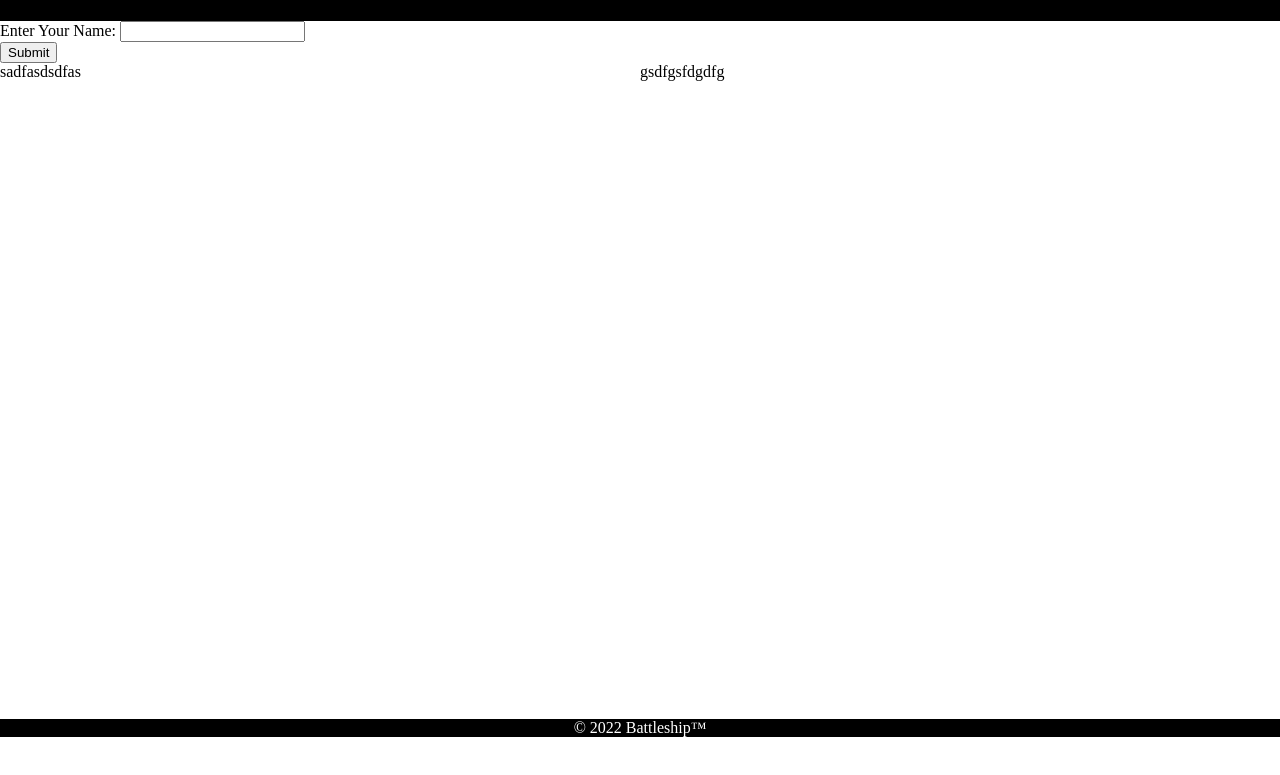
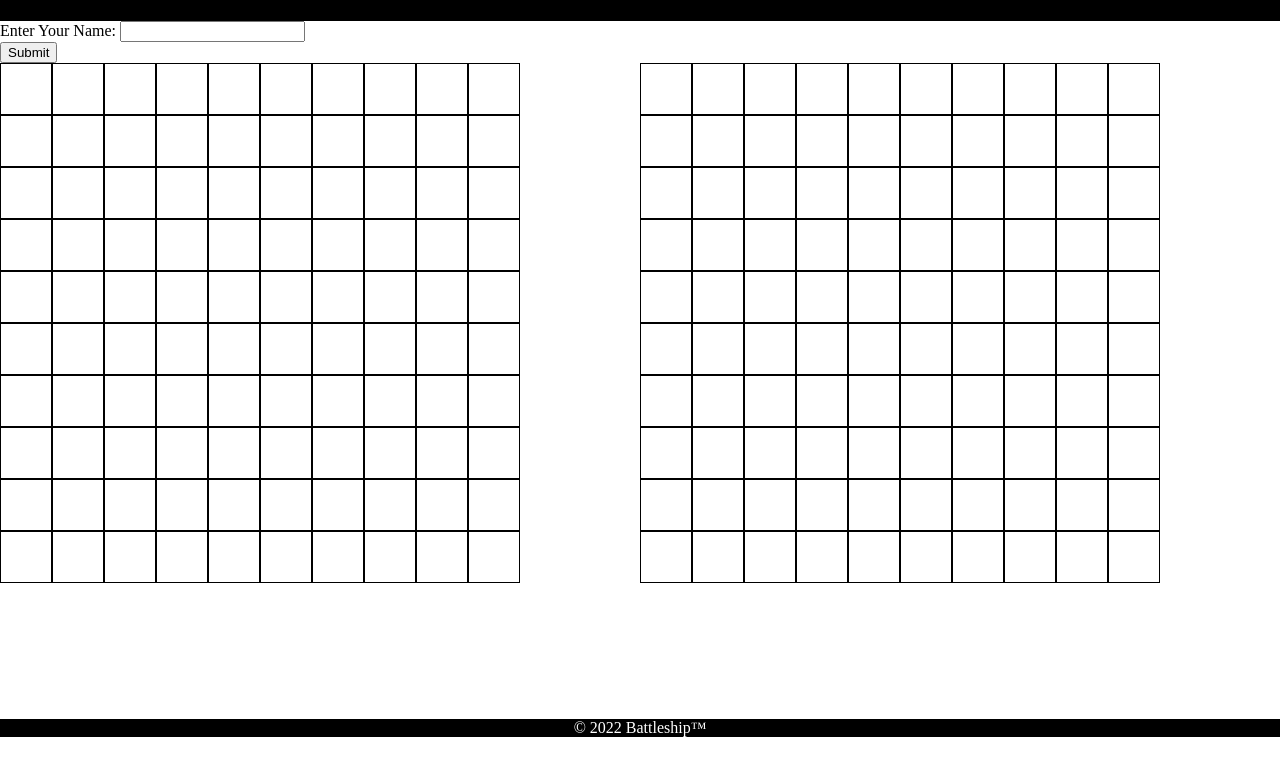
Before and after one commit to joshuaobare/battleship, a website built with webpack: page dist/index.html in a window 1280 px wide. Shown: the part 63-838 px from the top of the page. Built offline with nearby package versions, Linux system fonts and the light colour scheme.

Commit message:
added function that creates grid

```diff
--- a/src/index.js
+++ b/src/index.js
@@ -1 +1,2 @@
 import './style.css'
+import './modules/DOM'
--- /dev/null
+++ b/src/modules/DOM.js
@@ -0,0 +1,29 @@
+const pbSection = document.querySelector("#player-board")
+const cbSection = document.querySelector("#computer-board")
+
+function createGrids() {
+    const pgridContainer = document.createElement("div")
+    const cgridContainer = document.createElement("div")
+    pgridContainer.className = "pbSection-item"
+    cgridContainer.className = "cbSection-item"
+
+    for(let x=0; x<=99 ; x++) {
+        const div = document.createElement("div")
+        div.className = "pb-grid-item"
+        pgridContainer.appendChild(div)
+    }
+
+    for(let x=0; x<=99 ; x++) {
+        const div = document.createElement("div")
+        div.className = "cb-grid-item"
+        cgridContainer.appendChild(div)
+    }
+
+    pbSection.appendChild(pgridContainer)
+    cbSection.appendChild(cgridContainer)
+}
+
+
+
+
+createGrids()
--- a/src/style.css
+++ b/src/style.css
@@ -28,6 +28,26 @@ header {
     height: 100vh;
 }
 
+.pbSection-item, .cbSection-item {
+    width: 500px;
+    height: 500px;
+    display: grid;
+    grid-template-columns: repeat(10, 1fr);
+    grid-template-rows: repeat(10, 1fr);
+
+}
+
+.cb-grid-item:hover {
+    cursor: pointer;
+    background-color: rgb(0,0,0,0.1);
+}
+
+.pb-grid-item, .cb-grid-item {
+    width: 50px;
+    height: 50px;
+    border: .1px solid black;
+}
+
 footer {
     background-color: black;
     color: white;
```
Also changed, not shown: dist/index.html, dist/main.js, src/modules/main.js (added).
